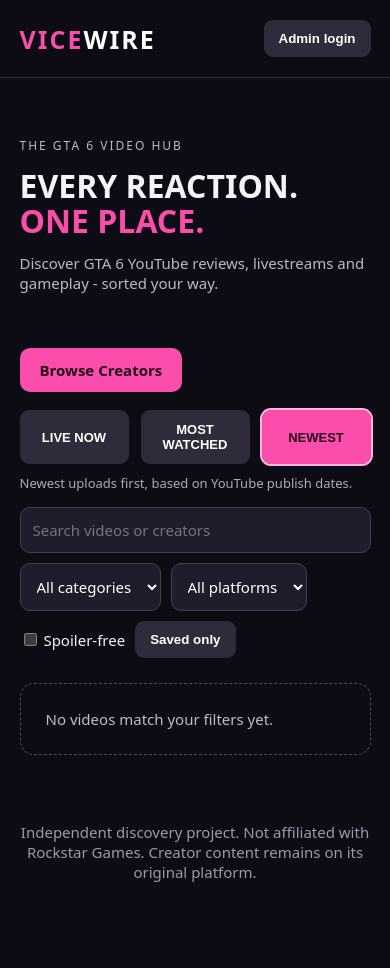
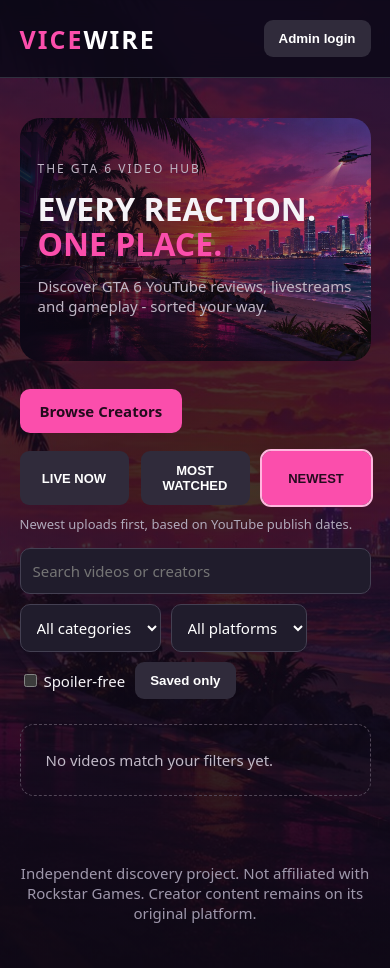
Before and after one commit to marinoslazarides-beep/vicewire, a website: page index.html in a window 390 px wide. Before the commit the page ends 927 px from the top, so only its background shows below. Drawn offline with Linux system fonts and the light colour scheme; no server answers.

Commit message:
Add colorful Vice City neon background

```diff
--- a/server.js
+++ b/server.js
@@ -28,7 +28,7 @@ if (!production && !ADMIN_PASSWORD) console.warn('Admin login disabled: set ADMI
 const sessions = new Map();
 const limits = new Map();
 const SESSION_MS = 8 * 60 * 60 * 1000;
-const MIME = {'/sitemap.xml':'application/xml; charset=utf-8','/robots.txt':'text/plain; charset=utf-8','/':'text/html; charset=utf-8','/index.html':'text/html; charset=utf-8','/app.js':'application/javascript; charset=utf-8','/style.css':'text/css; charset=utf-8','/sections.js':'application/javascript; charset=utf-8','/sections.css':'text/css; charset=utf-8'};
+const MIME = {'/vicewire-neon-background.jpg':'image/jpeg','/sitemap.xml':'application/xml; charset=utf-8','/robots.txt':'text/plain; charset=utf-8','/':'text/html; charset=utf-8','/index.html':'text/html; charset=utf-8','/app.js':'application/javascript; charset=utf-8','/style.css':'text/css; charset=utf-8','/sections.js':'application/javascript; charset=utf-8','/sections.css':'text/css; charset=utf-8'};
 
 function rateLimit(req, bucket, max, periodMs) {
   const key = req.socket.remoteAddress + ':' + bucket;
--- a/style.css
+++ b/style.css
@@ -17,3 +17,58 @@
  color:white;text-decoration:none;overflow-wrap:anywhere}
 .creator-tile span{color:#aaa3b6;font-size:13px}
 .creator-tile:hover{outline:2px solid #fb4eac}
+/* VICEWIRE NEON THEME */
+
+body {
+  background-color: #100b19;
+  background-image:
+    linear-gradient(
+      180deg,
+      rgba(12,8,24,0.73) 0%,
+      rgba(15,8,27,0.79) 55%,
+      rgba(13,8,21,0.90) 100%
+    ),
+    url('/vicewire-neon-background.jpg');
+  background-position: center center;
+  background-size: cover;
+  background-attachment: fixed;
+}
+
+header {
+  background: rgba(13,9,24,0.88);
+  backdrop-filter: blur(12px);
+}
+
+.hero {
+  padding: 45px 28px;
+  border-radius: 20px;
+  background:
+    linear-gradient(
+      90deg,
+      rgba(12,7,23,0.88),
+      rgba(12,7,23,0.22)
+    ),
+    url('/vicewire-neon-background.jpg');
+  background-size: cover;
+  background-position: center;
+  margin: 18px 0 28px;
+}
+
+.card {
+  background: rgba(25,23,36,0.96);
+}
+
+.creator-directory,
+.admin {
+  backdrop-filter: blur(12px);
+}
+
+@media (max-width: 700px) {
+  body {
+    background-attachment: scroll;
+  }
+
+  .hero {
+    padding: 30px 18px;
+  }
+}
```
Also changed, not shown: vicewire-neon-background.jpg (added).
